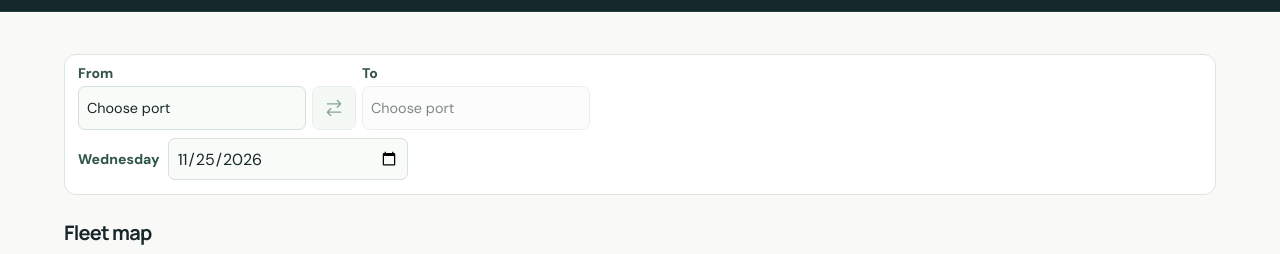
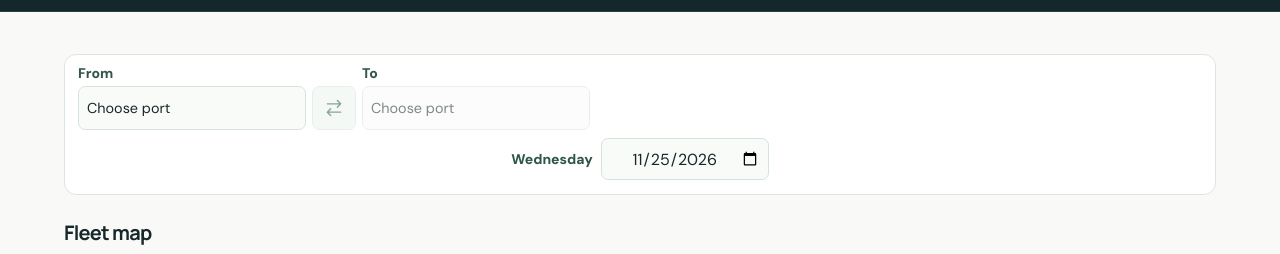
Before and after one commit to adam8/coast-easy, a website with bundled scripts: page public/index.html in a window 1280 px wide. Shown: the part 54-308 px from the top of the page. Built offline with nearby package versions, Linux system fonts and the light colour scheme; no server answers; files whose address does not match are found by name.

Commit message:
Center and narrow the sailing date row

```diff
--- a/public/sailings.css
+++ b/public/sailings.css
@@ -7,7 +7,7 @@
 .trip-step { position: relative; }
 .trip-step summary { display: flex; align-items: center; justify-content: center; min-height: 44px; padding-block: 8px; color: #30564c; font-weight: 800; font-size: .875rem; text-align: center; cursor: pointer; list-style: none; }
 .trip-step summary::-webkit-details-marker { display: none; }
-.trip-date-row { display: grid; grid-template-columns: fit-content(45%) minmax(0, 15rem); align-items: center; gap: 8px; padding-block: 4px; }
+.trip-date-row { display: grid; grid-template-columns: fit-content(45%) minmax(0, 10.5rem); align-items: center; justify-content: center; gap: 8px; padding-block: 4px; text-align: center; }
 #trip-date-weekday { color: #30564c; font-size: .875rem; font-weight: 800; }
 #trip-route-step[open] > summary { position: absolute; width: 1px; height: 1px; min-height: 0; padding: 0; overflow: hidden; clip-path: inset(50%); white-space: nowrap; }
 #trip-route-step[open]:has(> summary:focus-visible) { outline: 2px solid #147965; outline-offset: 2px; }
@@ -23,8 +23,8 @@
 .trip-swap:hover:not(:disabled), .trip-swap:active:not(:disabled) { background: #dfefe3; }
 .trip-swap:disabled, .trip-ports select:disabled { opacity: .55; cursor: default; }
 .trip-swap svg { width: 20px; height: 20px; }
-#trip-date { -webkit-appearance: none; appearance: none; max-width: 100%; }
-#trip-date::-webkit-date-and-time-value { display: grid; align-content: center; height: 100%; min-width: 0; margin: 0; text-align: start; }
+#trip-date { -webkit-appearance: none; appearance: none; max-width: 100%; text-align: center; }
+#trip-date::-webkit-date-and-time-value { display: grid; align-content: center; height: 100%; min-width: 0; margin: 0; text-align: center; }
 .trip-service { margin-top: 4px; }
 .trip-booking { margin-top: 8px; padding: 10px; border-radius: 8px; background: #f8f0dc; color: #634b28; font-size: .85rem; line-height: 1.5; }
 .trip-booking a, .trip-sources a { color: inherit; text-underline-offset: 3px; font-weight: 700; }
--- a/public/sw.js
+++ b/public/sw.js
@@ -1,5 +1,5 @@
 /* global self, caches */
-const cacheName = 'coast-easy-shell-v37';
+const cacheName = 'coast-easy-shell-v38';
 const assets = new Map([
   ['/', /text\/html/i],
   ['/app.js', /javascript/i],
```
